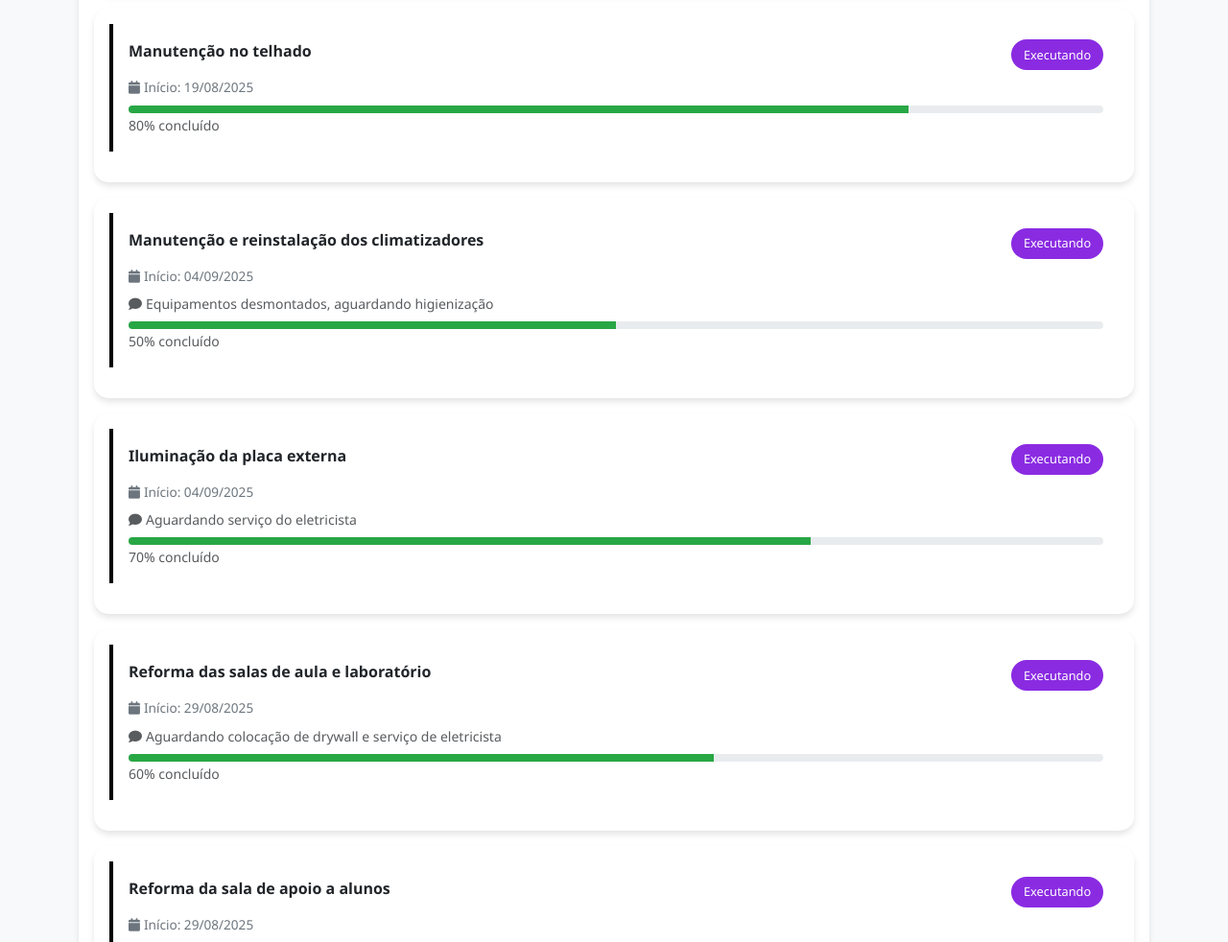
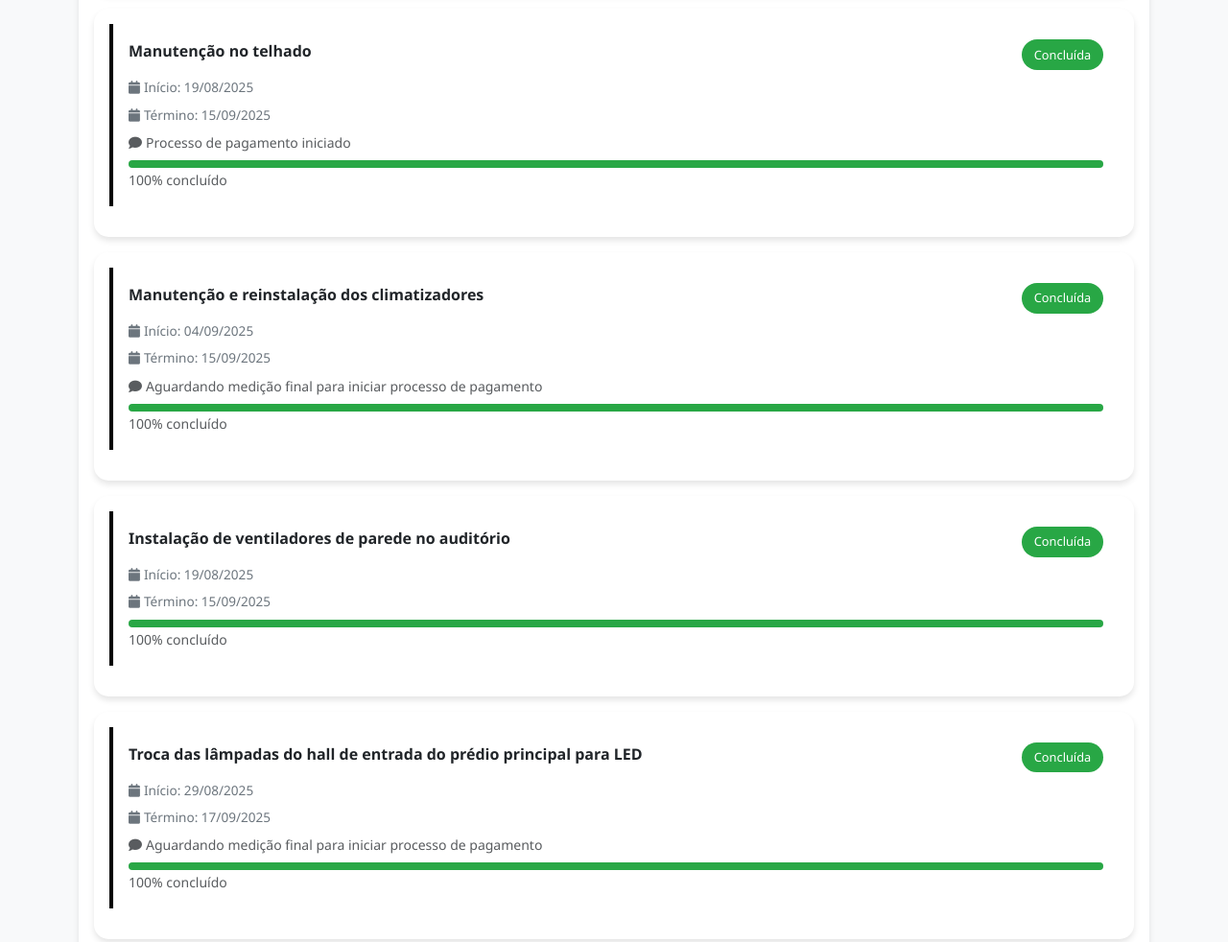
Before and after one commit to educardosomelo/manutencao-campus-bd, a plain HTML site: page index.html in a window 1280 px wide. Shown: the part 940-1922 px from the top of the page at 96% size. Drawn offline with nearby package versions, Linux system fonts and the light colour scheme; no server answers.

Commit message:
Atualização

```diff
--- a/index.html
+++ b/index.html
@@ -183,7 +183,7 @@
                         "% executado": 100,
                         "Data de início": "2025-08-19T00:00:00.000Z",
                         "Data de término": "2025-09-05T00:00:00.000Z",
-                        "Observações": "Aguardando medição final para iniciar processo de pagamento"
+                        "Observações": "Processo de pagamento iniciado"
                     },
                     {
                         "Tarefa": "Revisão/reparo das duas bombas d'água localizadas na Casa de Máquinas",
@@ -195,27 +195,59 @@
                     },
                     {
                         "Tarefa": "Manutenção no telhado",
-                        "Status": "Executando",
-                        "% executado": 80,
+                        "Status": "Concluída",
+                        "% executado": 100,
                         "Data de início": "2025-08-19T00:00:00.000Z",
-                        "Data de término": null,
+                        "Data de término": "2025-09-15T00:00:00.000Z",
+                        "Observações": "Processo de pagamento iniciado"
+                    },
+                    {
+                        "Tarefa": "Manutenção e reinstalação dos climatizadores",
+                        "Status": "Concluída",
+                        "% executado": 100,
+                        "Data de início": "2025-09-04T00:00:00.000Z",
+                        "Data de término": "2025-09-15T00:00:00.000Z",
+                        "Observações": "Aguardando medição final para iniciar processo de pagamento"
+                    },
+                    {
+                        "Tarefa": "Instalação de ventiladores de parede no auditório ",
+                        "Status": "Concluída",
+                        "% executado": 100,
+                        "Data de início": "2025-08-19T00:00:00.000Z",
+                        "Data de término": "2025-09-15T00:00:00.000Z",
                         "Observações": "N/A"
                     },
                     {
-                        "Tarefa": "Manutenção e reinstalação dos climatizadores",
-                        "Status": "Executando",
-                        "% executado": 50,
-                        "Data de início": "2025-09-04T00:00:00.000Z",
-                        "Data de término": null,
-                        "Observações": "Equipamentos desmontados, aguardando higienização"
+                        "Tarefa": "Troca das lâmpadas do hall de entrada do prédio principal para LED",
+                        "Status": "Concluída",
+                        "% executado": 100,
+                        "Data de início": "2025-08-29T00:00:00.000Z",
+                        "Data de término": "2025-09-17T00:00:00.000Z",
+                        "Observações": "Aguardando medição final para iniciar processo de pagamento"
                     },
                     {
                         "Tarefa": "Iluminação da placa externa",
                         "Status": "Executando",
-                        "% executado": 70,
+                        "% executado": 80,
                         "Data de início": "2025-09-04T00:00:00.000Z",
                         "Data de término": null,
-                        "Observações": "Aguardando serviço do eletricista"
+                        "Observações": "Falta ligar a placa em um disjuntor exclusivo"
+                    },
+                    {
+                        "Tarefa": "Reparo da bomba d'água (motor) localizada embaixo do reservatório elevado",
+                        "Status": "Executando",
+                        "% executado": 90,
+                        "Data de início": "2025-09-05T00:00:00.000Z",
+                        "Data de término": null,
+                        "Observações": "Falta testar com a nova válvula"
+                    },
+                    {
+                        "Tarefa": "Reparo nas bombas d'água do Parque Aquático (vazamentos)",
+                        "Status": "Executando",
+                        "% executado": 70,
+                        "Data de início": "2025-09-08T00:00:00.000Z",
+                        "Data de término": null,
+                        "Observações": "N/A"
                     },
                     {
                         "Tarefa": "Reforma das salas de aula e laboratório",
@@ -228,42 +260,26 @@
                     {
                         "Tarefa": "Reforma da sala de apoio a alunos",
                         "Status": "Executando",
-                        "% executado": 50,
+                        "% executado": 70,
                         "Data de início": "2025-08-29T00:00:00.000Z",
                         "Data de término": null,
                         "Observações": "Aguardando pintura das paredes e teto"
                     },
                     {
-                        "Tarefa": "Troca das lâmpadas do hall de entrada do prédio principal para LED",
+                        "Tarefa": "Manutenção da rede hidrosanitária (prédio principal, quiosque, vestiários, alojamentos, etc)",
                         "Status": "Executando",
-                        "% executado": 40,
-                        "Data de início": "2025-08-29T00:00:00.000Z",
+                        "% executado": 70,
+                        "Data de início": "2025-09-01T00:00:00.000Z",
                         "Data de término": null,
-                        "Observações": "Lâmpadas antigas retiradas, aguardando chegada das novas"
-                    },
-                    {
-                        "Tarefa": "Instalação de ventiladores de parede no auditório ",
-                        "Status": "Executando",
-                        "% executado": 90,
-                        "Data de início": "2025-08-19T00:00:00.000Z",
-                        "Data de término": null,
-                        "Observações": "Aguardando a instalação do último ventilador comprado"
-                    },
-                    {
-                        "Tarefa": "Manutenção da rede hidrosanitária (prédio principal, quiosque, vestiários, alojamentos, etc)",
-                        "Status": "Aprovada para iniciar",
-                        "% executado": 0,
-                        "Data de início": null,
-                        "Data de término": null,
-                        "Observações": "Inclui o reparo das duas válvulas danificadas no reservatório subterrâneo"
+                        "Observações": "Quando terminar a manutenção, realizar teste de stress"
                     },
                     {
                         "Tarefa": "Remoção das árvores próximas às quadras",
-                        "Status": "Aprovada para iniciar",
-                        "% executado": 0,
-                        "Data de início": null,
+                        "Status": "Executando",
+                        "% executado": 60,
+                        "Data de início": "2025-09-08T00:00:00.000Z",
                         "Data de término": null,
-                        "Observações": "Liberação da Prefeitura Municipal em 04/09/2025."
+                        "Observações": "Liberação da Prefeitura Municipal em 04/09/2025. Retirar fícus perto do SAMU também"
                     },
                     {
                         "Tarefa": "Instalação de registro de água no prédio ocupado pelo SAMU",
@@ -274,47 +290,31 @@
                         "Observações": "N/A"
                     },
                     {
-                        "Tarefa": "Reparo da bomba d'água (motor) localizada embaixo do reservatório elevado",
+                        "Tarefa": "Instalação de divisórias e porta na sala ao lado do elevador (primeira andar)",
                         "Status": "Aprovada para iniciar",
                         "% executado": 0,
                         "Data de início": null,
                         "Data de término": null,
-                        "Observações": "N/A"
+                        "Observações": "Aguardando a compra dos materiais"
                     },
                     {
-                        "Tarefa": "Reparo nas bombas d'água do Parque Aquático (vazamentos)",
+                        "Tarefa": "Instalação de divisórias e forro no segundo andar, formando duas salas (duas portas), ao lado das atuais divisórias",
                         "Status": "Aprovada para iniciar",
                         "% executado": 0,
                         "Data de início": null,
                         "Data de término": null,
-                        "Observações": "N/A"
+                        "Observações": "Aguardando a compra dos materiais"
                     },
                     {
-                        "Tarefa": "Isolamento dos chalés com telas de alambrado e portões / Reforma de quinze chalés (água/esgoto/elétrica)",
+                        "Tarefa": "Isolamento dos chalés com telas de alambrado e portões / Reforma de 25 chalés (água/esgoto/elétrica)",
                         "Status": "Aguardando orçamento",
                         "% executado": 0,
                         "Data de início": null,
                         "Data de término": null,
-                        "Observações": "Inclui a revisão dos cinco chalés que foram reformados no início do ano"
+                        "Observações": "Incluir a revisão dos cinco chalés que foram reformados no início do ano"
                     },
                     {
-                        "Tarefa": "Capina e roçagem da área dos chalés",
-                        "Status": "Aguardando orçamento",
-                        "% executado": 0,
-                        "Data de início": null,
-                        "Data de término": null,
-                        "Observações": "N/A"
-                    },
-                    {
-                        "Tarefa": "Instalação de divisórias e porta na sala ao lado do elevador (primeira andar)",
-                        "Status": "Aguardando orçamento",
-                        "% executado": 0,
-                        "Data de início": null,
-                        "Data de término": null,
-                        "Observações": "N/A"
-                    },
-                    {
-                        "Tarefa": "Instalação de divisórias e forro no segundo andar, formando duas salas (duas portas), ao lado das atuais divisórias",
+                        "Tarefa": "Capina, roçagem e rastelamento da área dos chalés",
                         "Status": "Aguardando orçamento",
                         "% executado": 0,
                         "Data de início": null,
@@ -354,7 +354,7 @@
                         "Observações": "N/A"
                     },
                     {
-                        "Tarefa": "Reparo e impermeabilização da caixa d'água elevada",
+                        "Tarefa": "Reparo e impermeabilização da caixa d'água elevada e reservatório subterrâneo",
                         "Status": "Aguardando orçamento",
                         "% executado": 0,
                         "Data de início": null,
```
